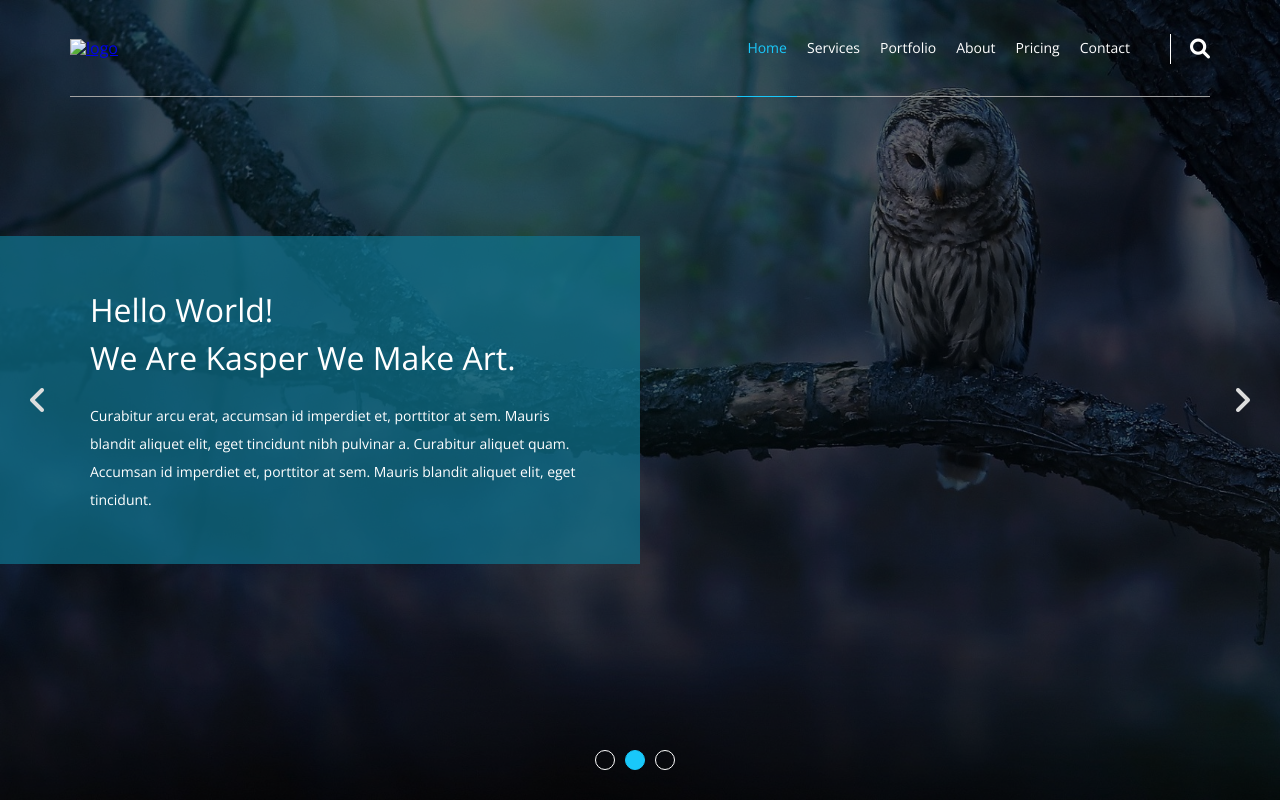
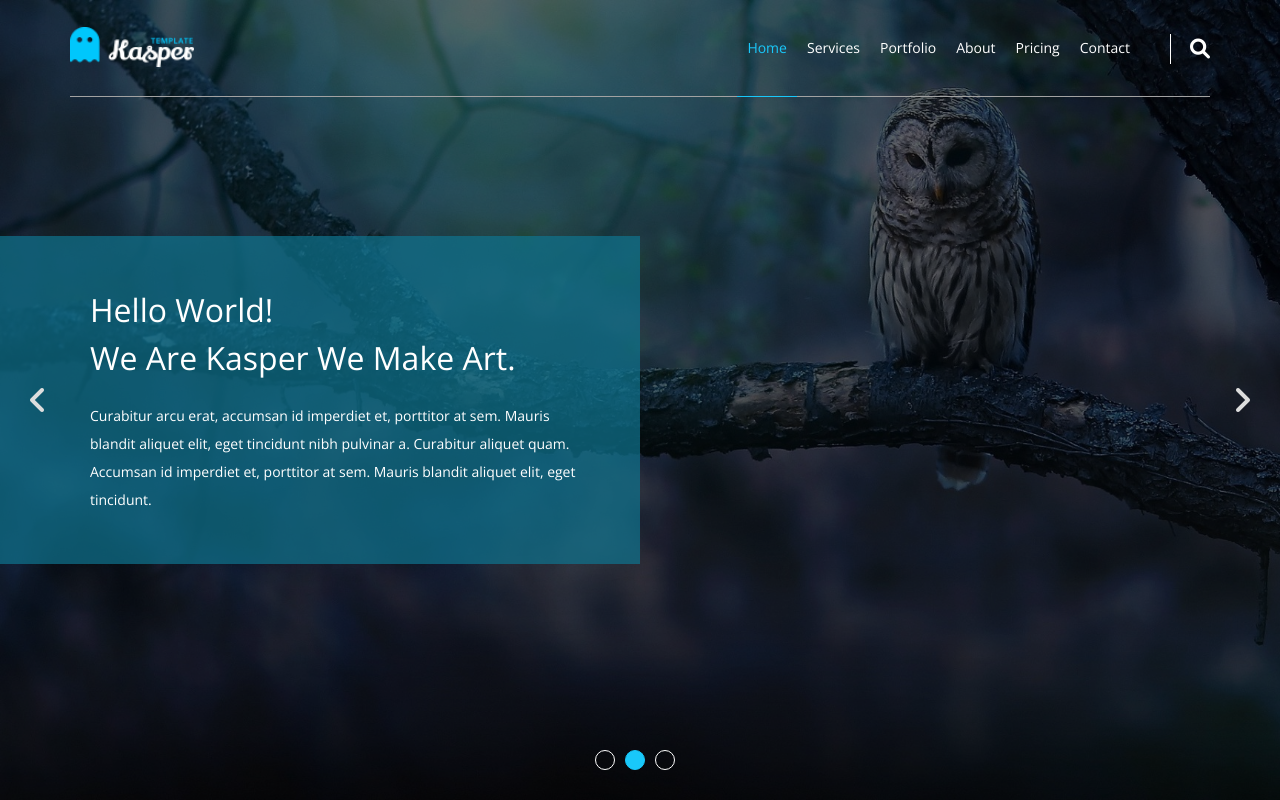
Before and after one commit to ayarissa97/HTML-And-CSS-Template-Two, a plain HTML site: page index.html in a window 1280 px wide. Shown: the top 800 px of the page. Drawn offline with nearby package versions, Linux system fonts and the light colour scheme; the site is published under a folder, as on GitHub Pages, so addresses that start at the root find nothing.

Commit message:
Update index.html

```diff
--- a/index.html
+++ b/index.html
@@ -26,7 +26,7 @@
     <header>
       <div class="container">
         <a href="#" class="logo">
-          <img src="/images/logo.png" alt="logo" />
+          <img src="images/logo.png" alt="logo" />
         </a>
         <nav>
           <i class="fas fa-bars toggle-menu"></i>
```
